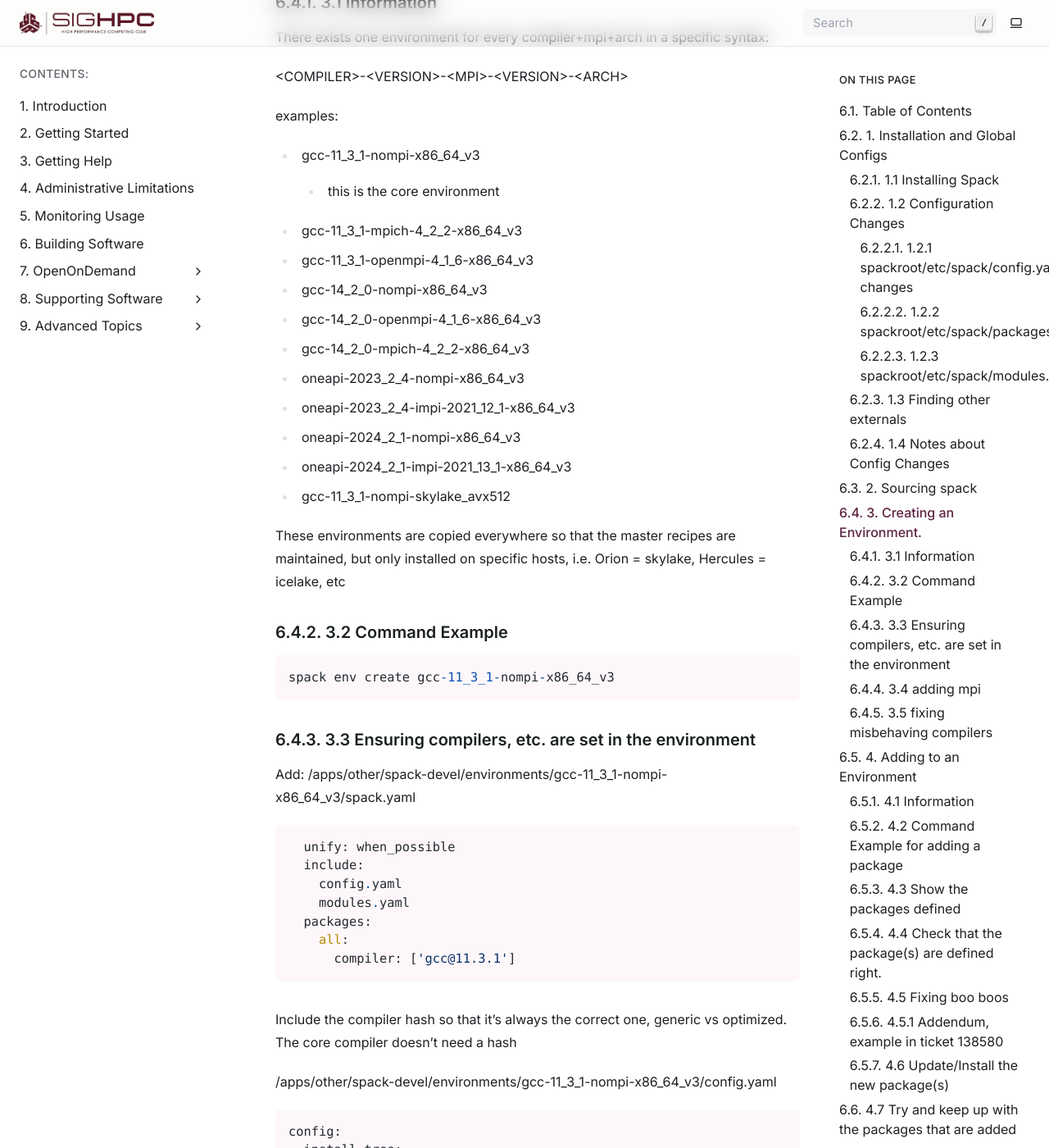
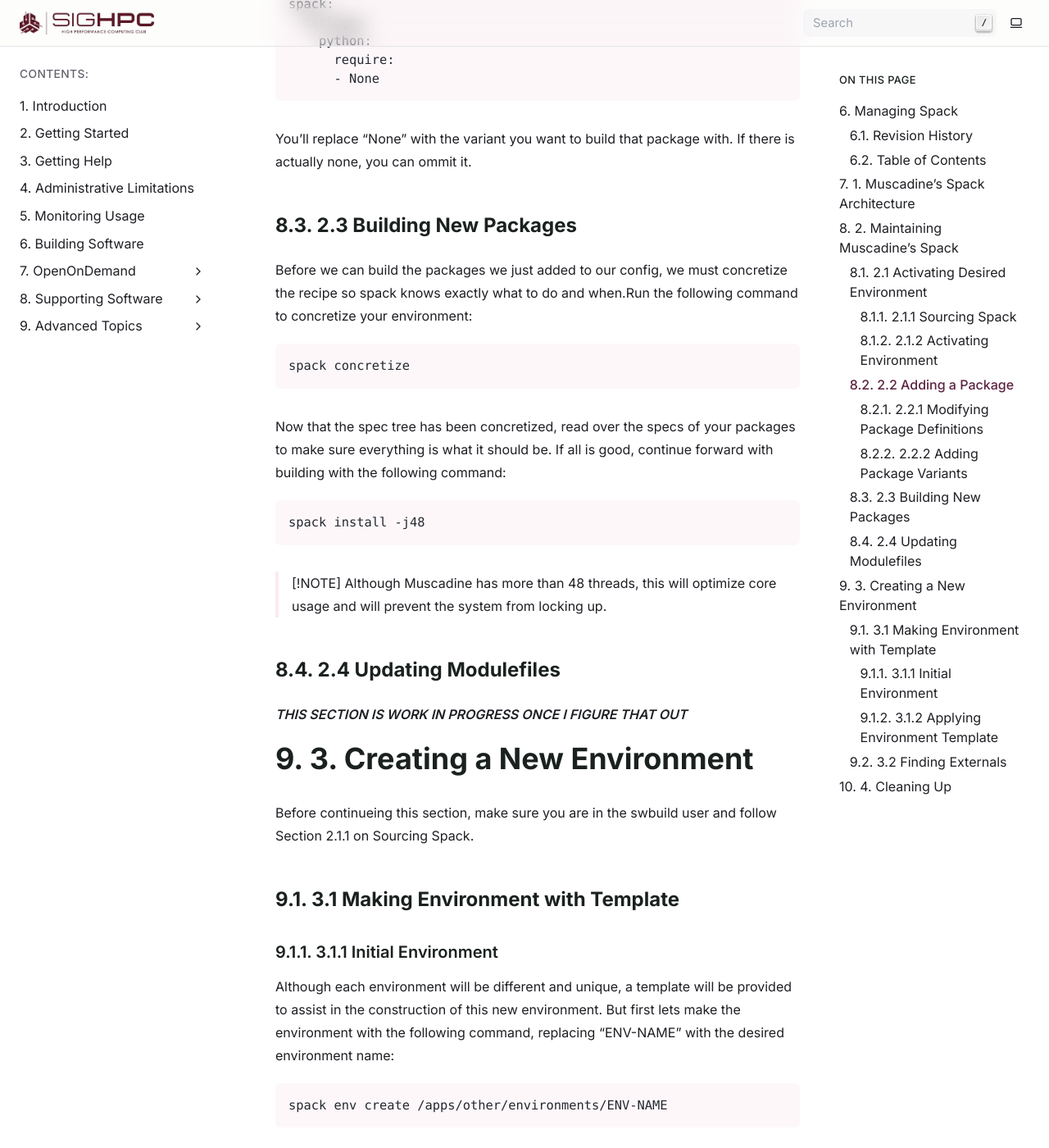
Before and after one commit to msstate-sighpc/muscadine-docs, a Sphinx documentation site: the page built from docs/admin/spack.md, in a window 1280 px wide and 1400 px high, scrolled down 3848 px. Shown: the whole window at 82% size. Built offline with Sphinx 7.4.7, drawn with Linux system fonts in a browser that asks for light colours; some of the changed text lies outside the part shown.

Commit message:
Major revision of spack documentation, still work in progress

````diff
--- a/docs/admin/spack.md
+++ b/docs/admin/spack.md
@@ -1,362 +1,263 @@
 # Managing Spack
 Notes on creating/managing a spack envrionment at HPC{sup}`2`
 Initially Conceived June 27, 2024, First Drafted July 8, 2024
-Last updated July 8, 2024, by Huston Rogers (jhrogers)
+Last updated May 29, 2026, by Oliver Higginbotham (odh49)
 
-**Revision History**
+### Revision History
 - v0: July 8, 2024, initial document
 - v1: September 5, 2024, updated to include new paths, new config information in section 1
+- v2: May 29, 2026, updated to reflect Muscadine's New spack architecture.
 
 ### Table of Contents
-1. Installation and Global Configs
-2. Sourcing spack
-3. Creating an Environment
-4. Adding to an Environment
-5. Modules
-6. Cloning Environments
-7. Cleanup <!--+ Appendix of Environments Created, to be updated as new environments are created/updated-->
+1. Muscadine's Spack Architecture
+2. Maintaining Muscadine's Spack
+  2.1 Activating Desired Environment
+  2.2 Adding a Package
+  2.3 Building New Packages
+  2.4 Updating Modulefiles
+3. Creating a New Environment
+  3.1 Making Environment with Template
+  3.2 Finding Externals
+4. Cleaning Up
 
-## 1. Installation and Global Configs
 
-### 1.1 Installing Spack
-Spack is downloaded/pulled from the main github. We are focused on the development branch, because that is where
-package recipes are updated most often. There may not be a full release available when a package update is necessary
+# 1. Muscadine's Spack Architecture
+
+Spack on Muscadine is made so that all the environments are in the same location, allowing for multiple version of spack to be used simutaniously on the same environments. A tree of spack is shown below:
+
+```spackTree
+/apps/
+├── spack-managed/
+│   ├── compilers/
+│   ├── core/
+│   ├── rocm-7.2/
+│   └── slurm-dep/
+└── other/spack/
+    ├── environments/
+    │   ├── compilers
+    │   ├── core
+    │   ├── rocm-7.2
+    │   └── slurm-dep
+    ├── spack/
+    ├── spack-old/
+    └── spack-rocm/
+```
+<!--+ Use https://gitlab.com/nfriend/tree-online to generate tree-->
+
+# 2. Maintaining Muscadine's Spack
+
+This part is crucial before doing anything else. All changes revolving around providing software on Muscadine must be done through the swbuild user. The following command will put you into that user.
+
+```bash
+sudo su - swbuild
+```
+
+## 2.1 Activating Desired Environment
+
+### 2.1.1 Sourcing Spack
+
+This command will show you want spack deployments are avaliable.
+
+```bash
+ls /apps/other/spack/
+```
+
+This command will allow you to use the specific spack deployment you'd like. Replace "spack-new" with the spack deployment you want to use from the selection shown above.
+
+```bash
+. /apps/other/spack/spack-new/share/spack/setup-env.sh
+```
+
+### 2.1.2 Activating Environment
+
+Now that spack is sourced, you can activate the environment you would like to use/modify. Run the following command to see what environments are avaliable.
+
+```bash
+ls /apps/other/spack/environments
+```
+
+The following command will activate the environment, replace "ENV" with the environment of your choosing.
+
+```bash
+spack env activate /apps/other/spack/environments/ENV
+```
+
+## 2.2 Adding a Package
+
+If a specific package needs to be added, first read the spack info page about the package to determine what variants you need to use. If this errors out, check [Spack Packages](https://packages.spack.io/) to make sure its included in spack.
+
+```bash
+spack info packageName
+```
+
+Now add the package using the following command:
+
+```bash
+spack config edit
+```
+
+Within this configurator, you'll edit a few things.
+
+### 2.2.1 Modifying Package Definitions
+
+First is adding your package to the package definitions. Near the top of the spack config you'll see a "definitions:" section. Within this there will be a definition including several packages. Add your package in the same manner. An example is shown from the core environment:
+
+```spack.yaml
+spack:
+  definitions:
+  - corePackages:
+    - apptainer@1.4.4
+    - openmpi@5.0.10
+```
+
+As you can see, there are two packages, apptainer and openmpi, you'll add your package to this. Say you want to add python version 3.14.3, the modified definition will look like this:
+
+```spack.yaml
+spack:
+  definitions:
+  - corePackages:
+    - apptainer@1.4.4
+    - openmpi@5.0.10
+    - python@3.14.3
+```
+
+### 2.2.2 Adding Package Variants
+
+Variants won't always be necessary, but occasionally you'll need to define a particular setting for the package to build with. Reference `spack info packageName` for variant configs. The following will show you how configuring the variants for the package we added in 2.2.1 would go:
+
+```spack.yaml
+spack:
+  packages:
+    python:
+      require:
+      - None
+```
+
+You'll replace "None" with the variant you want to build that package with. If there is actually none, you can ommit it.
+
+## 2.3 Building New Packages
+
+Before we can build the packages we just added to our config, we must concretize the recipe so spack knows exactly what to do and when.Run the following command to concretize your environment:
+
+```bash
+spack concretize
+```
+
+Now that the spec tree has been concretized, read over the specs of your packages to make sure everything is what it should be. If all is good, continue forward with building with the following command:
+
+```bash
+spack install -j48
+```
+> [!NOTE]
+> Although Muscadine has more than 48 threads, this will optimize core usage and will prevent the system from locking up.
+
+## 2.4 Updating Modulefiles
+
+***THIS SECTION IS WORK IN PROGRESS ONCE I FIGURE THAT OUT***
+
+# 3. Creating a New Environment
+
+Before continueing this section, make sure you are in the swbuild user and follow Section 2.1.1 on Sourcing Spack.
+
+## 3.1 Making Environment with Template
+
+### 3.1.1 Initial Environment
+
+Although each environment will be different and unique, a template will be provided to assist in the construction of this new environment. But first lets make the environment with the following command, replacing "ENV-NAME" with the desired environment name:
+
+```bash
+spack env create /apps/other/environments/ENV-NAME
+```
+
+Next activate the environment with the following command:
+
+```bash
+spack env activate /apps/other/environments/ENV-NAME
+```
+
+### 3.1.2 Applying Environment Template
+
+The following command will put you into the configurator for this environment, now copy and paste the template into said configurator.
+
+```bash
+spack config edit
+```
+
+Spack Environment Template:
+
+```spack.yaml
+spack:
+  toolchains:
+    system:
+      - spec: "%c=gcc@11.4.1"
+        when: "%c"
+      - spec: "%cxx=gcc@11.4.1"
+        when: "%cxx"
+      - spec: "%fortran=gcc@11.4.1"
+        when: "%fortran"
+  definitons:
+  - packages:
+    - pgk1
+    - pgk2
+  specs:
+  - matrix:
+    - [$packages]
+    - ["%system"]
+  view: false
+  concretizer:
+    unify: true
+  config:
+    install_tree:
+      root: /apps/spack-managed/ENV-NAME
+  modules:
+    default:
+      roots:
+        lmod: /apps/spack-managed/ENV-NAME/modulefiles
+        tcl: /apps/spack-managed/ENV-NAME/modulefiles
+      enable:
+      - lmod
+      lmod:
+        exclude_implicits: true
+        core_compilers:
+        - gcc@11.4.1/jhtkmmutyea737rk5wgibmge5kxk3gne
+  packages:
+    all:
+      require:
+      - target=zen4
 
 ```
-git clone https://github.com/spack/spack.git /apps/other/spack-devel
+
+Make sure to replace ENV-NAME with your chosen environment name and the packages with the desired packages for this environment.
+
+## 3.2 Finding Externals
+
+Now that we have a templated environment, we need to let spack know where some things are. Run the following to find the system compiler:
+
+```bash
+spack compiler find
 ```
 
-if it already exists
-```
-cd /apps/other/spack-devel ; git pull
-```
+Next you'll find externals, know that we will have to remove some of these because spack doesn't like them.
 
-### 1.2 Configuration Changes
-Spack by default has some configuration that works, and some that we have changed for the HPC{sup}`2` environment.
-
-#### 1.2.1 spackroot/etc/spack/config.yaml changes
-search for the leading setting to find/update
-```
-all: "{compiler.name}-{compiler.version}/{name}-{version}-{hash}"
-
-environments_root: /apps/other/spack-devel/environments
-
-build_stage:
-    - /tmp/$user/spack-stage
-    - $user_cache_path/stage
-```
-
-#### 1.2.2 spackroot/etc/spack/packages.yaml
-```
-packages:
-  slurm:
-    externals:
-      - spec: "slurm@hpc2"
-        prefix: /opt/slurm/
-```
-
-#### 1.2.3 spackroot/etc/spack/modules.yaml
-```
-modules:
-  prefix_inspections:
-    bin:
-      - 'PATH'
-    man:
-      - 'MANPATH'
-    share/man:
-      - 'MANPATH'
-    lib/pkgconfig:
-      - 'PKG_CONFIG_PATH'
-    lib64/pkgconfig:
-      - 'PKG_CONFIG_PATH'
-    share/pkgconfig:
-      - 'PKG_CONFIG_PATH'
-    lib64:
-      - 'LD_LIBRARY_PATH'
-    lib:
-      - 'LD_LIBRARY_PATH'
-  default:
-    enable::
-      - lmod
-    lmod:
-      exclude_implicits: true
-      core_compilers:
-      - 'gcc@11.3.1'
-      hierarchy:
-      - mpi
-      hash_length: 0
-      all:
-        environment:
-          set:
-            '{name}_ROOT': '{prefix}'
-```
-### 1.3 Finding other externals
-Run this to make sure you have all the other packages
-
-```
+```bash
 spack external find
 ```
 
-may need to update some, i.e. openssl's pkgconfig isn't always found consistently
+After it finds the externals, enter the config with `spack config edit` and remove the following entries from the "packages: " section.
+- curl
+- python
+- openssh
+- openssl
 
-```
-  openssl:
-    externals:
-    - spec: openssl@3.0.1
-      prefix: /usr
-      extra_attributes:
-        environment:
-          prepend_path:
-            PKG_CONFIG_PATH: /lib64/pkgconfig/
+And just like that, you have a new and functional environment. Now follow Sections 2.2-2.4 on adding, building, and installing said packages.
+
+# 4. Cleaning Up
+
+Do this after any build/install using spack:
+
+```bash
+spack gc
 ```
 
-### 1.4 Notes about Config Changes
-
-These are the base configs. They apply to ALL builds, but they apply **AFTER** the environment configs, detailed later
-
-## 2. Sourcing spack
-
-The spack configuration files are under /apps/other/spack-devel/etc/spack. To enable spack in your environment
-
-```
-source /apps/other/spack-devel/share/spack/setup-env.sh
-```
-
-Alternatively,
-
-```
-module load spack/devel
-```
-
-which has an alias `fix-spack` that runs the above command. Making a modulefile that encompasses spack generates errors.
-
-## 3. Creating an Environment.
-
-### 3.1 Information
-There exists one environment for every compiler+mpi+arch in a specific syntax:
-
-\<COMPILER\>-\<VERSION\>-\<MPI\>-\<VERSION\>-\<ARCH\>
-
-examples:
-
-- gcc-11_3_1-nompi-x86_64_v3
-	- this is the core environment
-- gcc-11_3_1-mpich-4_2_2-x86_64_v3
-- gcc-11_3_1-openmpi-4_1_6-x86_64_v3
-- gcc-14_2_0-nompi-x86_64_v3
-- gcc-14_2_0-openmpi-4_1_6-x86_64_v3
-- gcc-14_2_0-mpich-4_2_2-x86_64_v3
-- oneapi-2023_2_4-nompi-x86_64_v3
-- oneapi-2023_2_4-impi-2021_12_1-x86_64_v3
-- oneapi-2024_2_1-nompi-x86_64_v3
-- oneapi-2024_2_1-impi-2021_13_1-x86_64_v3
-- gcc-11_3_1-nompi-skylake_avx512
-
-These environments are copied everywhere so that the master recipes are maintained, but only installed on specific hosts, i.e. Orion = skylake, Hercules = icelake, etc
-
-### 3.2 Command Example
-```
-spack env create gcc-11_3_1-nompi-x86_64_v3
-```
-
-### 3.3 Ensuring compilers, etc. are set in the environment
-
-Add:
-/apps/other/spack-devel/environments/gcc-11_3_1-nompi-x86_64_v3/spack.yaml
-```
-  unify: when_possible
-  include:
-    config.yaml
-    modules.yaml
-  packages:
-    all:
-      compiler: ['gcc@11.3.1']
-```
-
-Include the compiler hash so that it's always the correct one, generic vs optimized. The core compiler doesn't need a hash
-
-/apps/other/spack-devel/environments/gcc-11_3_1-nompi-x86_64_v3/config.yaml
-```
-config:
-  install_tree:
-    root:/apps/spack-managed-x86_64_v3-v1.0
-    projections:
-      all: "{compiler.name}-{compiler.version}/{name}-{version}-{hash}"
-```
-/apps/other/spack-devel/environments/gcc-11_3_1-nompi-x86_64_v3/modules.yaml
-```
-modules:
-  default:
-    roots:
-      tcl: /apps/spack-x86_64_v3-v1.0/modulefiles
-      lmod: /apps/spack-x86_64_v3-v1.0/modulefiles
-```
-- **NOTE**: 'v1.0' is in the root here because the spack tree itself is versioned, in the event that a spack change renders the tree unusable.
-
-### 3.4 adding mpi
-
-in the spack.yaml file, add, and include the hash under packages:
-```
-    mpi:
-      require: [openmpi@4.1.6/awzguei]
-```
-
-### 3.5 fixing misbehaving compilers
-
-in the spack.yaml file, for each spec, add the compiler
-
-```
-spec:
-- package@version %gcc@14.2.0
-```
-
-
-## 4. Adding to an Environment
-
-### 4.1 Information
-We try to add only the latest versions when possible. To this end, spack info does a lot of help.
-
-spack info netcdf-c
-
-<Lots of info, including versions>
-
-Additionally, be sure to activate the environment before adding to it (it should warn that you can't add without an environment)
-```
-spack env activate oneapi-2023_2_4-nompi
-```
-
-### 4.2 Command Example for adding a package
-```
-spack add netcdf-c +hdf4
-```
-
-### 4.3 Show the packages defined
-```
-spack find
-```
-
-### 4.4 Check that the package(s) are defined right.
-```
-spack concretize
-```
-
-### 4.5 Fixing boo boos
-If a package doesn't concretize correctly, you would need to uninstall it and fix it. From above example, it tries to add intel-oneapi-mpi
-and hdf5 as a dependency, and it may have done the wrong compiler. We don't want it to do mpi, for sure. We can add hdf5 beforehand, so that we only build one version
-
-```
-spack remove netcdf-c
-
-spack add hdf5 +fortran +hl ~~mpi %oneapi@2023.2.4
-spack add netcdf-c +hdf4 ~~mpi %oneapi@2023.2.4
-
-spack concretize -f
-```
-
-### 4.5.1 Addendum, example in ticket 138580
-
-```
-#Env activate
-spack env activate gcc-11_3_1-nompi-x86_64_v3
-#Find the hash that needs to be updated
-spack find --long netcdf-c
-#Uninstall, including dependents
-spack uninstall /zmfktng --dependents
-spack uninstall hdf@4
-#Edit the spack.yaml to have new options, move the spack.lock file to spack.lock.date(or dot bak)
-spack concretize
-spack install -j 4
-
-and repeat for each arch target
-```
-
-### 4.6 Update/Install the new package(s)
-```
-spack install
-```
-
-## 4.7 Try and keep up with the packages that are added
-```
-intel-oneapi-runtime-2023.2.4-aosy4vtg6snij6ileqlcuqlc3u4pwf5i
-cmake-3.29.6-suvclhyrpbpelwpfnazbsiyvvu3td53z
-hdf5-1.14.3-twxi24pbgcej4azihuddjwui4q7dc5xp
-netcdf-c-4.9.2-d53l6nm2hmncj5kzmwejkjzhkagmdv42
-```
-
-### 4.8 Repeat for anything else
-```
-spack add netcdf-fortran %oneapi@2023.2.4
-spack add netcdf-cxx %oneapi@2023.2.4
-spack add intel-oneapi-mpi %oneapi@2023.2.4
-
-spack concretize -f
-
-spack install
-```
-```
-intel-oneapi-mpi-2021.13.0-k3d5ljngir6em3rpfpdcncow57mjpgqu
-netcdf-cxx-4.2-vtj5zncsrgp5m3bv2l2u4tzysrkrfhyj
-netcdf-fortran-4.6.1-3hzefwe33kpq7ydznbq4khbr442hpq26
-```
-
-### 4.9 sync from build node to prod if applicable (hercules, orion have separate build trees)
-
-### 4.10 update the spack.yaml file to include a ticket number if applicable, or any extra notes
-```
-  - python@3.12.5+tkinter #HPC#139617, ALSO DID python3 -m ensurepip after
-  - beast2@2.7.4 ^libbeagle+cuda #HPC#139362
-```
-
-### 4.11 you can use overwrite to make sure the installed packages are the clean ones.
-```
-spack install --overwrite -j 4
-```
-followed by examining what has a different touch date and removing the old folders
-
-### 4.12 some compilers need bonus flags, i.e. intel, which are defined in the spack.yaml file of the env
-
-## 5. Modules
-modules are specific to environments, and should respect the config files
-
-This means we can add stuff for specific files, and it take effect, i.e.:
-```
-modules.yaml for gcc-11_3_1-nompi-x86_64_v3:
-modules:
-  default:
-    lmod:
-      openmpi:
-        environment:
-          set:
-            SLURM_MPI_TYPE: 'pmi2'
-```
-
-We can then safely:
-```
-spack module lmod refresh
-```
-second example:
-/oneapi-2023_2_4-nompi-x86_64_v3/modules.yaml
-```
-      intel-oneapi-mpi:
-        environment:
-          set:
-            SLURM_MPI_TYPE: 'pmi2'
-            I_MPI_EXTRA_FILESYSTEM: 'enable'
-            I_MPI_PMI_LIBRARY: '/opt/slurm/lib/libpmi2.so'
-            FI_PROVIDER: 'mlx'
-```
-
-## 6. Exporting (Copying/Cloning) Environment
-Conveniently, since spack stores environments as simple files, it's possible to copy them to another location:
-```
-rsync -avH cluster1:/apps/spack-managed/spack-devel/var/spack/environments/<ENV-to-export>/spack.yaml cluster2:/tmp/<ENV-To-Import>-spack.yaml
-spack env create <ENV-to-import> /tmp/<ENV-To-Import>-spack.yaml
-```
-This is also how we create the base environments. See the recipe files for how these are stored and maintained.
-
-## 7. Cleanup
-```
-spack gc
-```
 - Run the garbage collector after modulefiles, because it should only remove build-dependencies, not runtime. Theoretically.
 - Garbage collection is env dependent. so it's somewhat safe to use.
````
